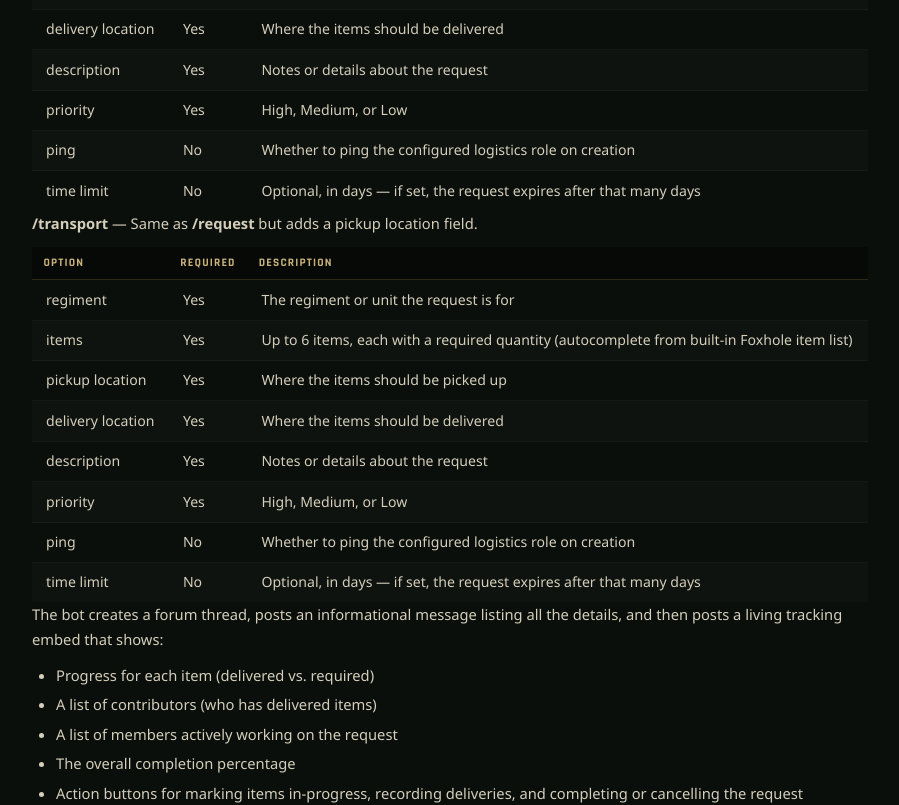
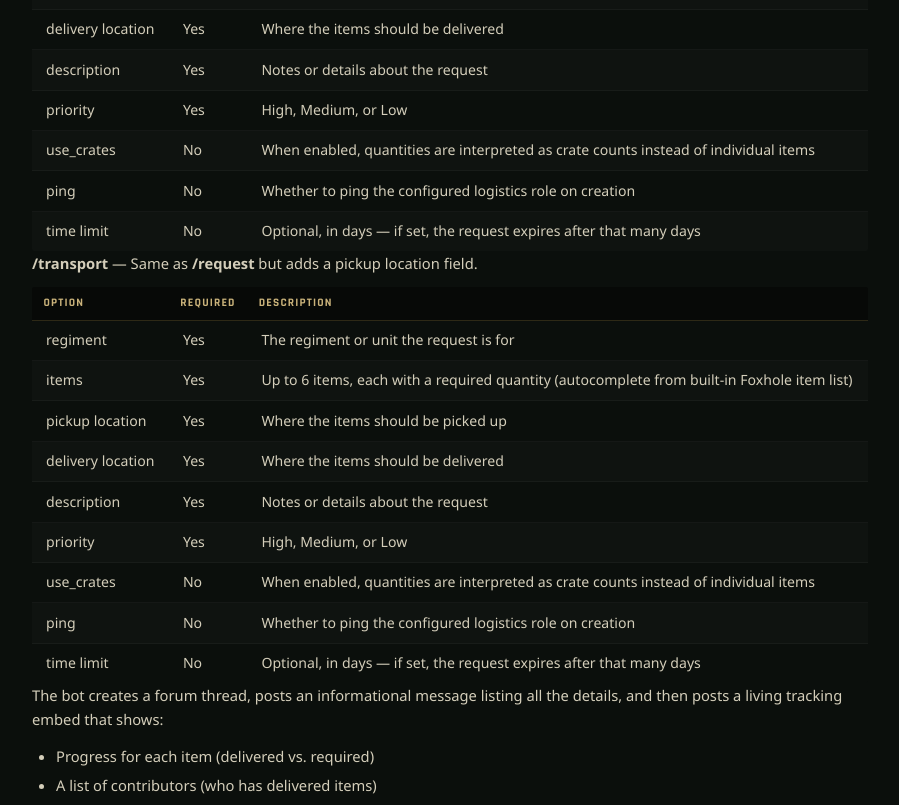
Before and after one commit to LD-eirish/1CLHome, a React (Vite) app: page /bot-documentation in a window 1280 px wide. Shown: the part 1745-2550 px from the top of the page, without its empty margins (190-1089 px from the left). Built offline with nearby package versions, Linux system fonts and the light colour scheme.

Commit message:
Update BotDocumentationPage.tsx

```diff
--- a/src/presentation/pages/BotDocumentationPage.tsx
+++ b/src/presentation/pages/BotDocumentationPage.tsx
@@ -60,6 +60,7 @@ export default function BotDocumentationPage() {
                 <tr><td>delivery location</td><td>Yes</td><td>Where the items should be delivered</td></tr>
                 <tr><td>description</td><td>Yes</td><td>Notes or details about the request</td></tr>
                 <tr><td>priority</td><td>Yes</td><td>High, Medium, or Low</td></tr>
+                <tr><td>use_crates</td><td>No</td><td>When enabled, quantities are interpreted as crate counts instead of individual items</td></tr>
                 <tr><td>ping</td><td>No</td><td>Whether to ping the configured logistics role on creation</td></tr>
                 <tr><td>time limit</td><td>No</td><td>Optional, in days — if set, the request expires after that many days</td></tr>
               </tbody>
@@ -76,6 +77,7 @@ export default function BotDocumentationPage() {
                 <tr><td>delivery location</td><td>Yes</td><td>Where the items should be delivered</td></tr>
                 <tr><td>description</td><td>Yes</td><td>Notes or details about the request</td></tr>
                 <tr><td>priority</td><td>Yes</td><td>High, Medium, or Low</td></tr>
+                <tr><td>use_crates</td><td>No</td><td>When enabled, quantities are interpreted as crate counts instead of individual items</td></tr>
                 <tr><td>ping</td><td>No</td><td>Whether to ping the configured logistics role on creation</td></tr>
                 <tr><td>time limit</td><td>No</td><td>Optional, in days — if set, the request expires after that many days</td></tr>
               </tbody>
@@ -147,11 +149,12 @@ export default function BotDocumentationPage() {
                 <tr><td>pingrole</td><td>Yes</td><td>Whether to ping the configured event role on creation</td></tr>
                 <tr><td>squadlead</td><td>Yes</td><td>Whether to enable squad lead tracking for this event</td></tr>
                 <tr><td>customrole1–customrole12</td><td>No</td><td>Up to 12 sign-up roles</td></tr>
-                <tr><td>customrole1_limit–customrole6_limit</td><td>No</td><td>Optional per-role signup caps (roles 1–6 only)</td></tr>
+                <tr><td>customrole1_limit–customrole3_limit</td><td>No</td><td>Optional per-role signup caps (roles 1–3 only)</td></tr>
+                <tr><td>war</td><td>No</td><td>Optional war identifier/label to associate with the event</td></tr>
                 <tr><td>campaign</td><td>No</td><td>The campaign this event belongs to (autocompletes from saved campaigns)</td></tr>
               </tbody>
             </table>
-            <p>Roles 1–6 can have individual signup limits; when a role is full its button is disabled and a message is shown to latecomers. Roles 7–12 have no limit option due to Discord's command option cap.</p>
+            <p>Roles 1–3 can have individual signup limits; when a role is full its button is disabled and a message is shown to latecomers. Roles 4–12 have no limit option due to Discord's command option cap.</p>
             <p>When the event is created, the bot automatically does three additional things:</p>
             <ol>
               <li><b>Creates a Discord Scheduled Event</b> on the server, set to start at the timestamp provided and end four hours later. The location links directly to the event thread. Members can click "Interested" on the Scheduled Event in Discord's event tab.</li>
```
